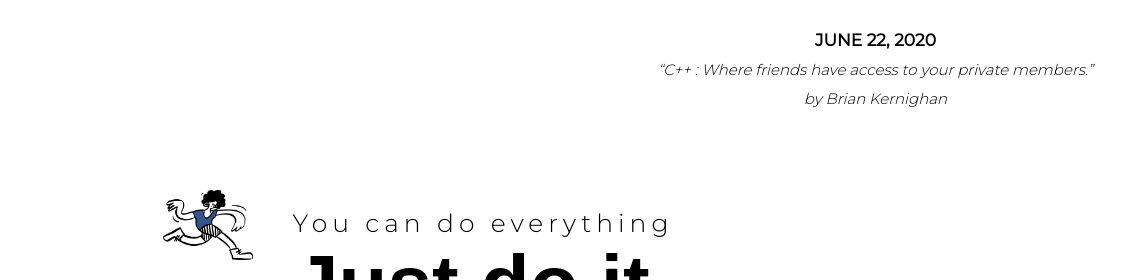
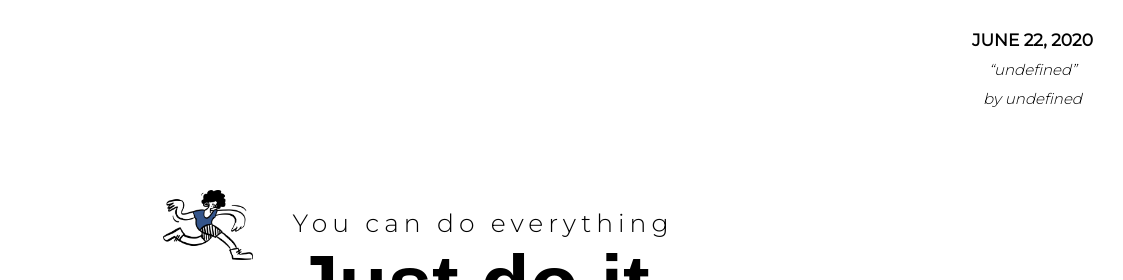
Before and after one commit to suyeonme/Doooit-app, a website: page src/index.html in a window 1280 px wide. Shown: the top 280 px of the page, 157-1280 px from the left. Drawn offline with Linux system fonts and the light colour scheme; no server answers; a web font is replaced by a local one.

Commit message:
Display a quote on UI using API
Use a stormconsultancy API

```diff
--- a/src/js/app.js
+++ b/src/js/app.js
@@ -4,49 +4,28 @@
 
 /******  QUOTE CONTROLLER ******/
 class Quote {
-    constructor (author, quote) {
-        this.author = author;
-        this.qute = quote
+    async getQuote() {
+        try {
+            let res = await (await fetch(`http://quotes.stormconsultancy.co.uk/random.json`)).json();
+            this.author = res.author;
+            this.quote = res.quote;
+        } catch (error) {
+            alert('Sorry. Something is wrong with quote.. :(');
+        }
     }
 
-    async getQuote() {
-        fetch(`http://quotes.stormconsultancy.co.uk/random.json`)
-        .then(response => response.json())
-        .then(data => console.log(data))
-        .catch((error) => {
-            console.error('Error:', error);
-        });
+    renderQuote(parent) {
+        const markup = `
+            <div class="header-quote">
+                <p>
+                    <q>${this.quote}</q>
+                    <address>by ${this.author}</address>
+                </p>
+            </div>
+        `;
+        parent.insertAdjacentHTML('beforeend', markup);
     }
-
-/*     async test() {
-        try {
-            let res = await fetch(`http://quotes.stormconsultancy.co.uk/random.json`);
-            this.result = res;
-            console.log(res);
-            // console.log(this.result);
-        } catch (error) {
-            alert(error);
-        }
-    } */
 };
-const res = new Quote();
-res.getQuote();
-
-/* const res1 = new Quote();
-res1.test(); */
-
-
-/* async function getQuote() {
-    fetch(`http://quotes.stormconsultancy.co.uk/random.json`)
-    .then(response => response.json())
-    .then(data => console.log(data))
-    .catch((error) => {
-        console.error('Error:', error);
-    });
-};
-
-getQuote(); */
-
 
 /******  UI CONTROLLER ******/
 const UIController = (function() {
@@ -218,11 +197,19 @@ const controller = (function(UICtrl, storageCtrl) {
     string.filterOption.addEventListener('change', UICtrl.filterTodo);
 
     return {
-        init: function() {
+        init: async function() {
             console.log('Application is started.');
             UICtrl.renderDate();
+
+            const quote = new Quote();
+            try {
+                await quote.getQuote();
+            } catch (error) {
+                console.log(error);
+            }
+            quote.renderQuote(string.dateContainer);
         }
-    }
+    };
 })(UIController,storageController);
 
 // Init
--- a/src/style.css
+++ b/src/style.css
@@ -217,13 +217,15 @@ select {
 
 .header-quote {
     font-size: 1.5rem;
+    text-align: center;
+    max-width: 40rem;
+    height: auto;
 }
 
 .header-quote p {
     font-style: italic;
 }
 .header-quote address {
-    text-align: center;
     margin-top: 1rem;
 }
 
```
Also changed, not shown: src/index.html (+2 -2 lines).
